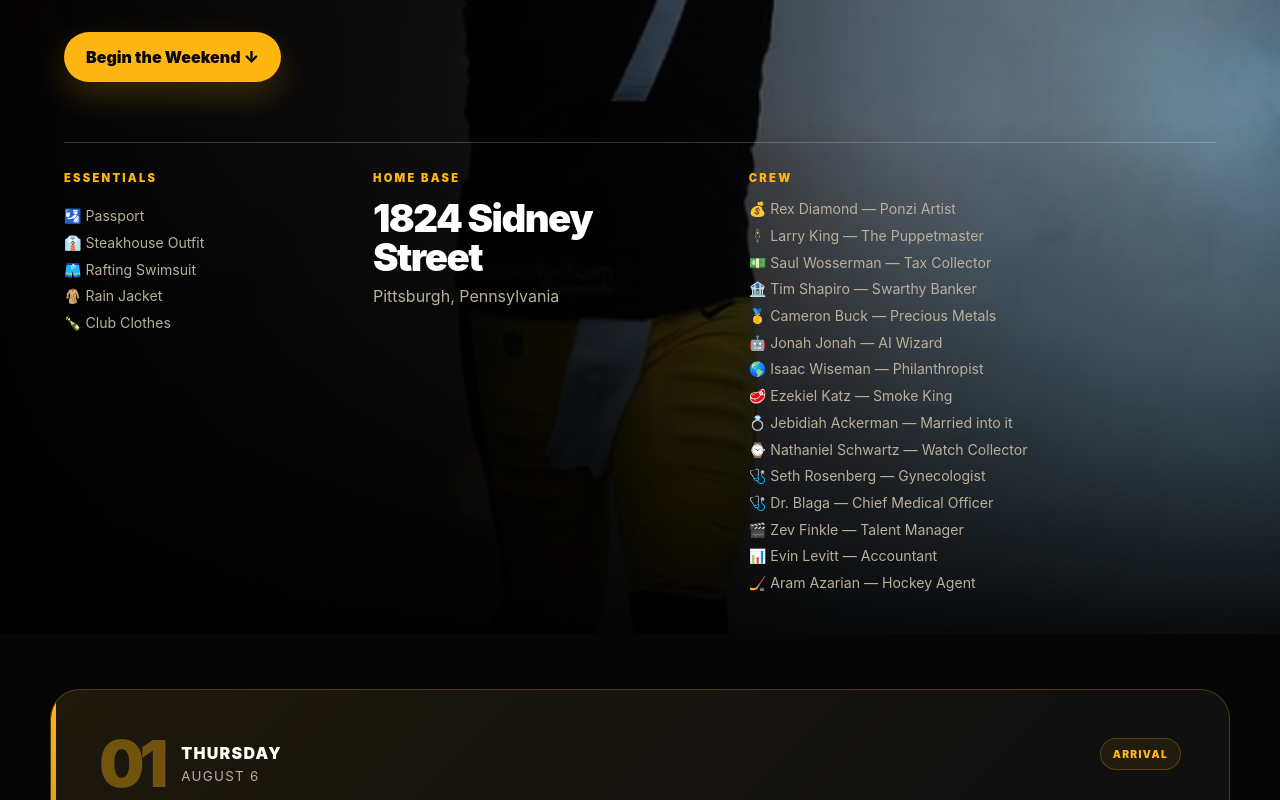
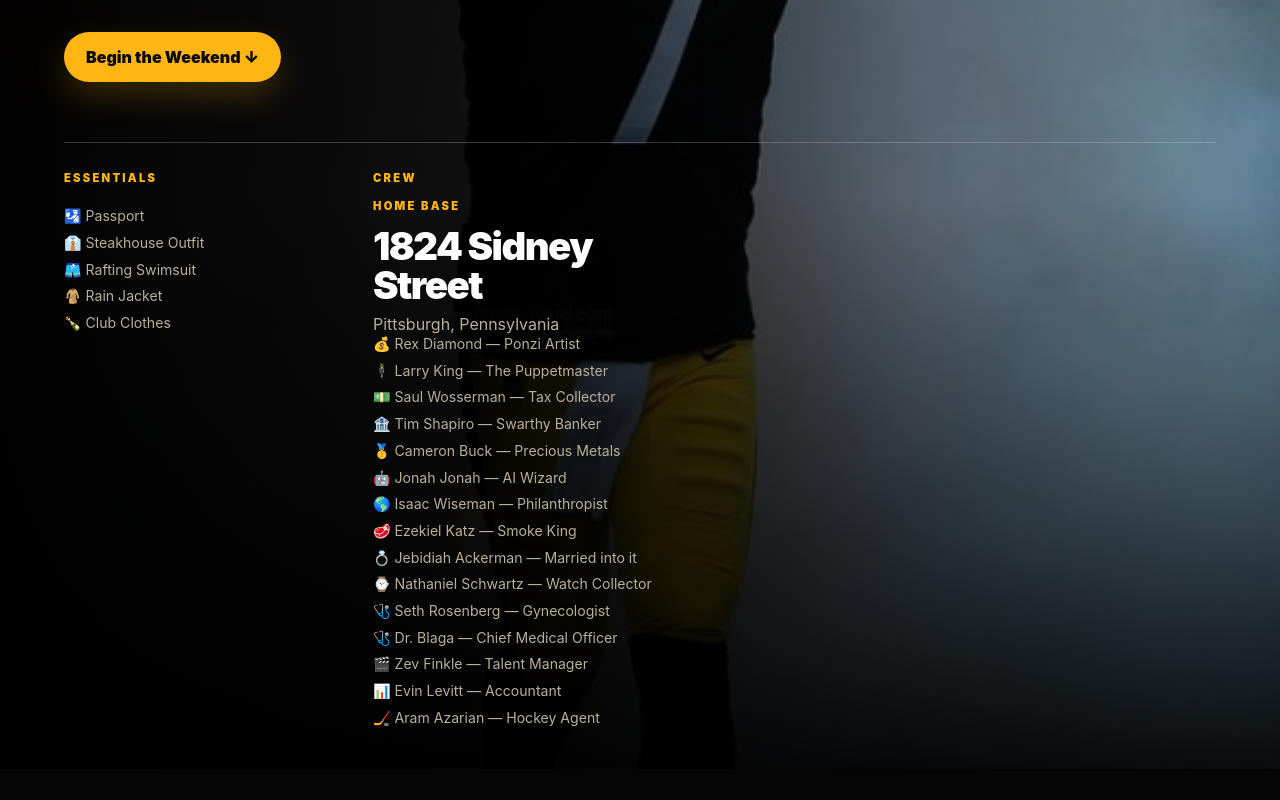
Before and after one commit to angeloturano/b7, a Next.js app: page / in a window 1280 px wide. Shown: the part 592-1392 px from the top of the page. Built offline with nearby package versions, Linux system fonts and the light colour scheme.

Commit message:
Reorganize crew and homeBase divs in page.js

```diff
--- a/app/page.js
+++ b/app/page.js
@@ -170,14 +170,14 @@ export default function Home() {
             </ul>
           </div>
 
-          <div className="homeBase">
+          <div className="crew">
+            <small>CREW</small>
+
+    <div className="homeBase">
             <small>HOME BASE</small>
             <strong>1824 Sidney Street</strong>
             <span>Pittsburgh, Pennsylvania</span>
           </div>
-
-          <div className="crew">
-            <small>CREW</small>
 
             <ul>
               {crew.map((person) => (
```
